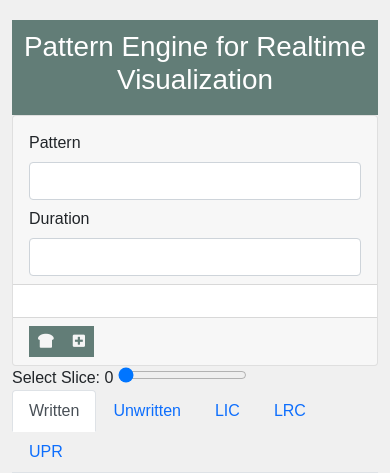
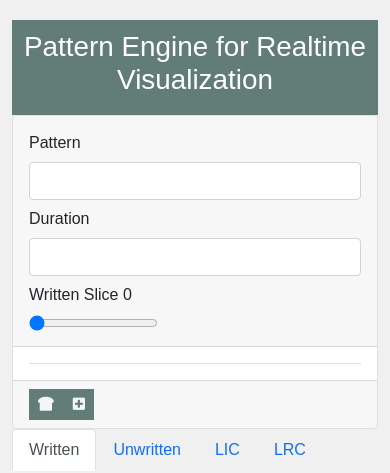
Before and after one commit to smith404/ACS, a Flask app: page /desktop/ in a window 390 px wide. Shown: the top 473 px of the page. Run offline with Flask 3, Linux system fonts and the light colour scheme; data that the repository does not hold is empty; some libraries are stand-ins or nearby versions; grey boxes are pictures that could not be loaded.

Commit message:
put the slices into tabs

```diff
--- a/static/components/pattern.js
+++ b/static/components/pattern.js
@@ -1,10 +1,17 @@
 angular.module('app').component('pattern', {
   bindings: {
     patternData: '=',
-    onSliceChange: '&'
+    onSliceChange: '&',
+    onSelectedSliceChange: '&'
   },
   controller: function() {
     let ctrl = this;
+
+    ctrl.onSliderChange = function() {
+      ctrl.onSelectedSliceChange({ selectedSlice: ctrl.selectedSlice });
+    };
+
+    ctrl.selectedSlice = 0;
 
     ctrl.$onInit = function() {
     };
@@ -32,35 +39,49 @@ angular.module('app').component('pattern', {
       <div class="card-header">
         <div class="form-group row">
           <label class="col-sm-1 col-form-label">Pattern</label>
-          <div class="col-sm-9">
+          <div class="col-sm-4">
             <input type="text" ng-model="$ctrl.patternData.identifier" class="form-control" />
           </div>
           <label class="col-sm-1 col-form-label">Duration</label>
-          <div class="col-sm-1">
+          <div class="col-sm-2">
             <input type="number" ng-model="$ctrl.patternData.duration" class="form-control" />
+          </div>
+          <label class="col-sm-2 col-form-label">Written Slice {{$ctrl.selectedSlice}}</label>
+          <div class="col-sm-2">
+            <input type="range" id="sliceRange" min="0" max="{{$ctrl.patternData.slices.length}}" ng-model="$ctrl.selectedSlice" ng-change="$ctrl.onSliderChange()">
           </div>
         </div>
       </div>
       <div class="card-body">
-        <ul class="list-group list-group-flush">
-          <li class="list-group-item" ng-repeat="slice in $ctrl.patternData.slices">
-            <pattern-slice
-              distribution="slice.distribution"
-              start-distribution="slice.startDistribution"
-              duration="slice.duration"
-              start-offset="slice.startOffset"
-              duration-offset="slice.durationOffset"
-              development-periods="slice.developmentPeriods">
-            </pattern-slice>
-            <button class="btn btn-sm btn-pond" ng-click="$ctrl.removeSlice($index)">
-              <i class="fas fa-bread-slice"></i>
-              <i class="fas fa-minus-square" style="margin-left: 15px;"></i>
-            </button>
+        <ul class="nav nav-tabs" id="patternTabs" role="tablist">
+          <li class="nav-item" role="presentation" ng-repeat="slice in $ctrl.patternData.slices">
+            <a class="nav-link" id="slice-tab-{{$index}}" data-bs-toggle="tab" href="#slice{{$index}}" role="tab" aria-controls="slice{{$index}}" aria-selected="{{$index === 0}}">Slice: {{$index + 1}}</a>
           </li>
         </ul>
+        <div class="tab-content" id="patternTabContent">
+          <div class="tab-pane fade" id="slice{{$index}}" role="tabpanel" aria-labelledby="slice-tab-{{$index}}" ng-class="{show: $index === 0, active: $index === 0}" ng-repeat="slice in $ctrl.patternData.slices">
+            <div class="row">
+              <div class="col-sm-11">
+                <pattern-slice
+                  distribution="slice.distribution"
+                  start-distribution="slice.start_distribution"
+                  duration="slice.duration"
+                  start-offset="slice.start_offset"
+                  duration-offset="slice.duration_offset"
+                  development-periods="slice.development_periods">
+                </pattern-slice>
+              </div>
+              <div class="col-sm-1 d-flex align-items-center">
+                <button class="btn btn-pond" ng-click="$ctrl.removeSlice($index)" title="Remove Slice">
+                  <i class="fas fa-minus-square"></i>
+                </button>
+              </div>
+            </div>
+          </div>
+        </div>
       </div>
       <div class="card-footer">
-        <button class="btn btn-sm btn-pond" ng-click="$ctrl.addSlice({distribution: 0, startDistribution: 0, duration: $ctrl.duration, startOffset: 0, durationOffset: 0, developmentPeriods: 0})">
+        <button class="btn btn-sm btn-pond" ng-click="$ctrl.addSlice({distribution: 0, startDistribution: 0, duration: $ctrl.duration, startOffset: 0, durationOffset: 0, developmentPeriods: 0})" title="Add Slice">
           <i class="fas fa-bread-slice"></i>
           <i class="fas fa-plus-square" style="margin-left: 15px;"></i>
         </button>
--- a/static/css/site.css
+++ b/static/css/site.css
@@ -5,7 +5,7 @@ body {
     background-color: #f0f0f0;
 }
 .container {
-    width: 80%;
+    width: 100%;
     margin: 0 auto;
     padding: 20px;
     background-color: #fff;
--- a/templates/desktop.html
+++ b/templates/desktop.html
@@ -26,13 +26,9 @@
                 </header>
                 <pattern
                     pattern-data="ctrl.patternData"
-                    on-slice-change="ctrl.onSliceChange()">
+                    on-slice-change="ctrl.onSliceChange()"
+                    on-selected-slice-change="ctrl.onSelectedSliceChange(selectedSlice)">
                 </pattern>
-                <slice-selector
-                    max-slice="ctrl.maxSlice"
-                    selected-slice="ctrl.selectedSlice"
-                    on-slice-change="ctrl.onSelectedSliceChange(selectedSlice)">
-                </slice-selector>
                 <ul class="nav nav-tabs" id="myTab" role="tablist">
                     <li class="nav-item" role="presentation">
                         <button class="nav-link active" id="tab1-tab" data-bs-toggle="tab" data-bs-target="#tab1" type="button" role="tab" aria-controls="tab1" aria-selected="true">Written</button>
```
